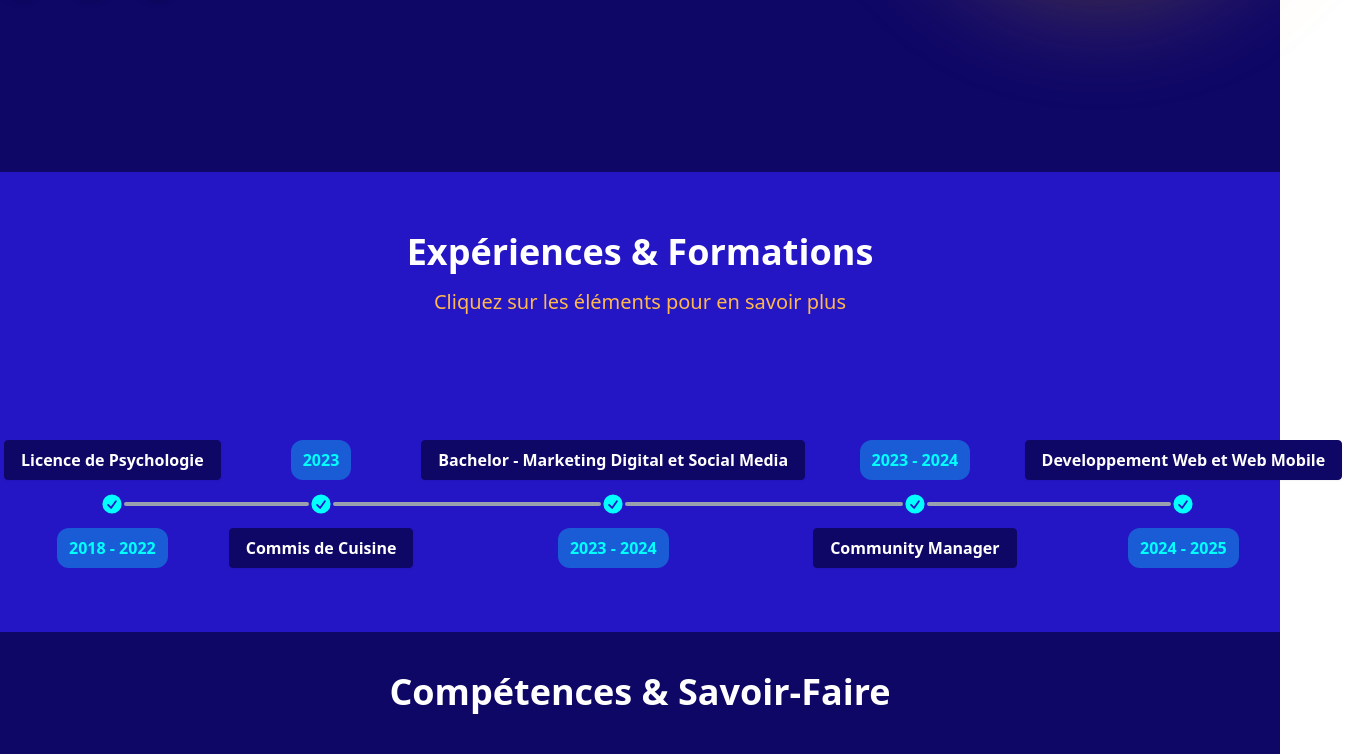
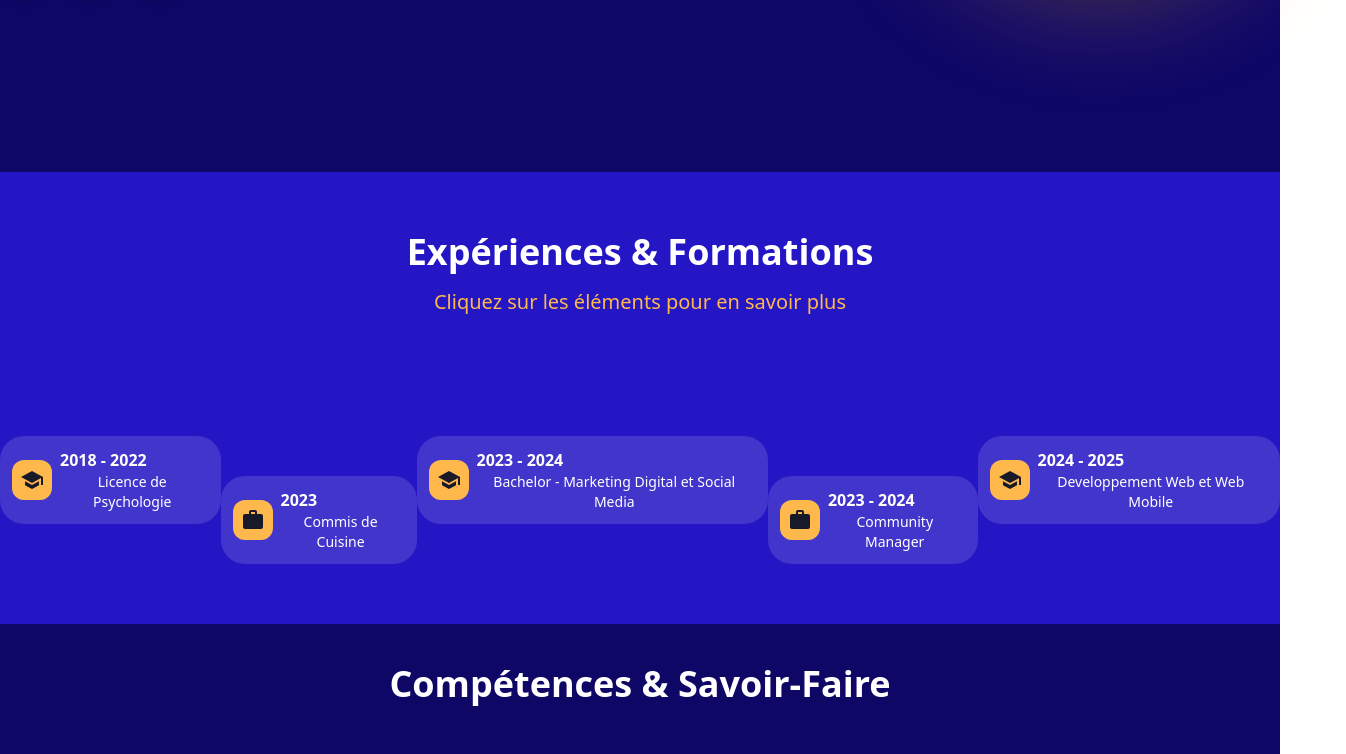
Before and after one commit to NathanVienne/curriculum_vitae, a React (Vite) app: page / in a window 1280 px wide. Shown: the part 628-1382 px from the top of the page, 1346 px wide, since content can reach past the window. Built offline with nearby package versions, Linux system fonts and the light colour scheme.

Commit message:
Modification of experience section - timeline replaced by cards

```diff
--- a/src/components/experience/experience.jsx
+++ b/src/components/experience/experience.jsx
@@ -61,9 +61,9 @@ export default function Experience() {
                 <h2 className="text-4xl text-white font-bold">Expériences & Formations</h2>
                 <p className="text-accent text-xl">Cliquez sur les éléments pour en savoir plus</p>
             </div>
-            <ul className="timeline timeline-vertical md:timeline-horizontal mx-auto w-fit">
+            <div id="experiences" className="flex flex-col md:flex-row md:justify-evenly gap-y-4 md:h-32 mx-auto">
                 < Items experiences={experiences} />
-            </ul>
+            </div>
         </section>
     )
 }
--- a/src/components/experience/items.jsx
+++ b/src/components/experience/items.jsx
@@ -1,5 +1,7 @@
 import { useState } from "react";
 import Modal from "./modal";
+import Icon from "@mdi/react";
+import { mdiBriefcase, mdiSchool } from '@mdi/js';
 
 
 export default function Items({ experiences }) {
@@ -11,52 +13,25 @@ export default function Items({ experiences }) {
     return (
         <>
             {experiences.map((experience, index) => {
-                const isFirst = index === 0;
-                const isLast = index === experiences.length - 1;
                 const isSelected = index === selectedIndex;
 
                 return (
-                    <li key={index}>
-                        {!isFirst && <hr className="bg-gray-400" />}
-
-                        <div
-                            className={`${index % 2 === 0 ? "timeline-end" : "timeline-start"
-                                } py-2 px-3 text-secondary bg-secondary/30 rounded-xl font-semibold text-sm md:text-base`}
-                        >
-                            {experience.period}
-                        </div>
-                        <button
-                            onClick={() => openModal(index)}
-                            className={`btn ${index % 2 === 0 ? "timeline-start" : "timeline-end"
-                                } timeline-box indicator bg-primary border-primary hover:shadow-md hover:shadow-secondary`}>
-                            <span
-                                className="text-white text-xs md:text-base"
-                            >
-                                {experience.title}
-                            </span>
-                        </button>
-
-                        <div className="timeline-middle py-2">
-                            <svg
-                                xmlns="http://www.w3.org/2000/svg"
-                                viewBox="0 0 20 20"
-                                fill="currentColor"
-                                className="text-secondary h-3 w-3 md:h-6 md:w-6"
-                            >
-                                <path
-                                    fillRule="evenodd"
-                                    d="M10 18a8 8 0 100-16 8 8 0 000 16zm3.857-9.809a.75.75 0 00-1.214-.882l-3.483 4.79-1.88-1.88a.75.75 0 10-1.06 1.061l2.5 2.5a.75.75 0 001.137-.089l4-5.5z"
-                                    clipRule="evenodd"
-                                />
-                            </svg>
+                    <button
+                        id="experienceItems"
+                        key={index}
+                        onClick={() => openModal(index)}
+                        className={`flex gap-x-2 items-center bg-[#fff2] p-3 pe-4 rounded-3xl ${index %2 === 0 ? "md:self-start" : "md:self-end"}`}>
+                        <div className="bg-accent p-2 rounded-xl">{experience.type === "work" ? <Icon path={mdiBriefcase} size={1} /> : <Icon path={mdiSchool} size={1} />}</div>
+                        <div className="flex flex-col items-start text-white">
+                            <span className="font-bold block">{experience.period}</span>
+                            <p className="text-sm">{experience.title}</p>
                         </div>
 
-                        {!isLast && <hr className="bg-gray-400" />}
 
                         {isSelected && (
                             <Modal experience={experience} onClose={closeModal} />
                         )}
-                    </li>
+                    </button>
                 );
             })}
         </>
--- a/src/components/hero.jsx
+++ b/src/components/hero.jsx
@@ -14,13 +14,13 @@ function Hero() {
                     <div className="flex-1 space-y-6 text-white text-left">
                         <div className="space-y-2">
                             <p className="text-3xl font-medium">Bonjour, je suis</p>
-                            <h1 className="text-4xl md:text-6xl md:text-6xl font-bold">
+                            <h1 className="text-4xl text-accent md:text-6xl font-bold">
                                 Nathan <span className="text-hollow">Vienne</span>
                             </h1>
                             {/* <h2 className="text-2xl md:text-3xl text-accent font-semibold text-foreground">
                                 Développeur Full Stack
                             </h2> */}
-                            <p className="text-md md:text-lg text-muted-foreground text-slate-400 text-justify md:text-start max-w-xl">
+                            <p className="text-md md:text-lg text-muted-foreground text-slate-400 text-justify max-w-xl">
                                 Curieux, sociable et passionné par le sport, j'aime évoluer dans des environnements dynamiques où le travail d'équipe et la relation humaine sont essentiels.
                                 J'accorde une grande importance au service, à l'accueil et à la satisfaction des clients.
                                 Organisé et motivé, je m'adapte facilement et donne toujours le meilleur de moi-même.
--- a/src/style/style.css
+++ b/src/style/style.css
@@ -160,6 +160,19 @@
 .propreunion:hover {
   transform: scale(1.02);
   box-shadow: 0 8px 16px #ffb84c;
+}
+
+#experiences #experienceItems {
+  transition: 400ms;
+}
+
+#experiences #experienceItems:hover {
+  transform: scale(1.1, 1.1);
+}
+
+#experiences:hover>#experienceItems:not(:hover) {
+  filter: blur(10px);
+  transform: scale(0.9, 0.9);
 }
 
 #form {
@@ -665,6 +678,7 @@ button svg {
   .timeline-container {
     gap: 2px;
   }
+
   .flip-card {
     width: 340px;
     height: 218px;
```
